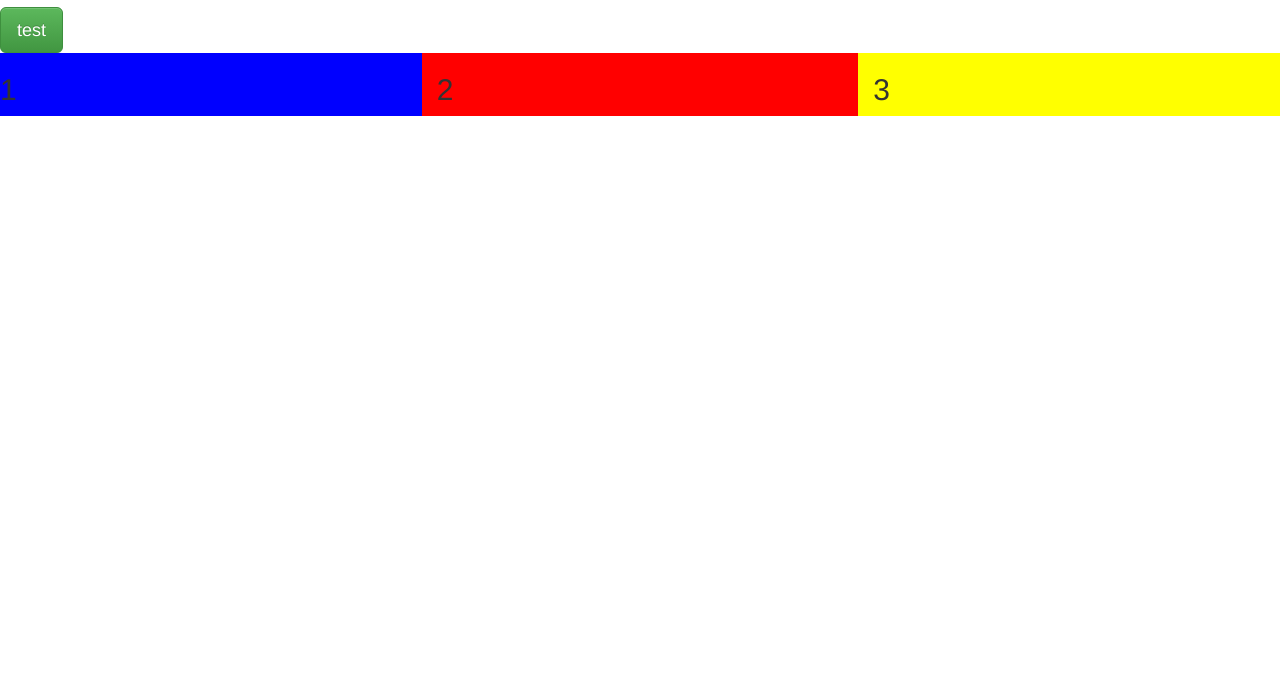
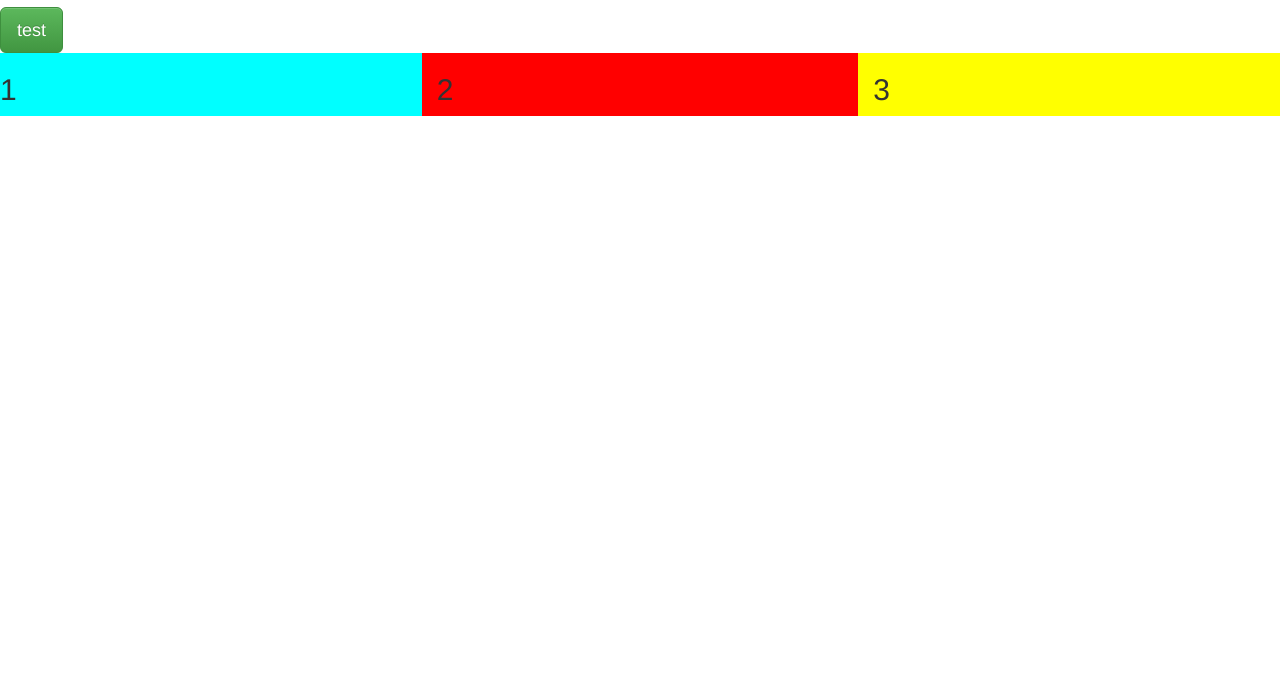
Before and after one commit to DamianPrado/PruebaMediaQueries, a plain HTML site: page index.html in a window 1280 px wide. Shown: the part 113-800 px from the top of the page. Drawn offline with nearby package versions, Linux system fonts and the light colour scheme.

Commit message:
My second commit

```diff
--- a/index.html
+++ b/index.html
@@ -12,7 +12,7 @@
         <p class="texto">Lorem ipsum dolor sit amet consectetur, adipisicing elit. Earum nisi pariatur blanditiis nulla repudiandae asperiores, consectetur ipsum consequuntur corporis veniam! Aut similique dicta dignissimos temporibus illum, blanditiis eveniet repudiandae quibusdam.</p>
         <button class="btn btn-success btn-lg">test</button>
         <div class="row">
-            <div class="col-md-4 col-xs-12" style="background-color:blue">
+            <div class="col-md-4 col-xs-12" style="background-color:aqua">
                 <h2>1</h2>
             </div>
             <div class="col-md-4 col-xs-12" style="background-color:red">
```
